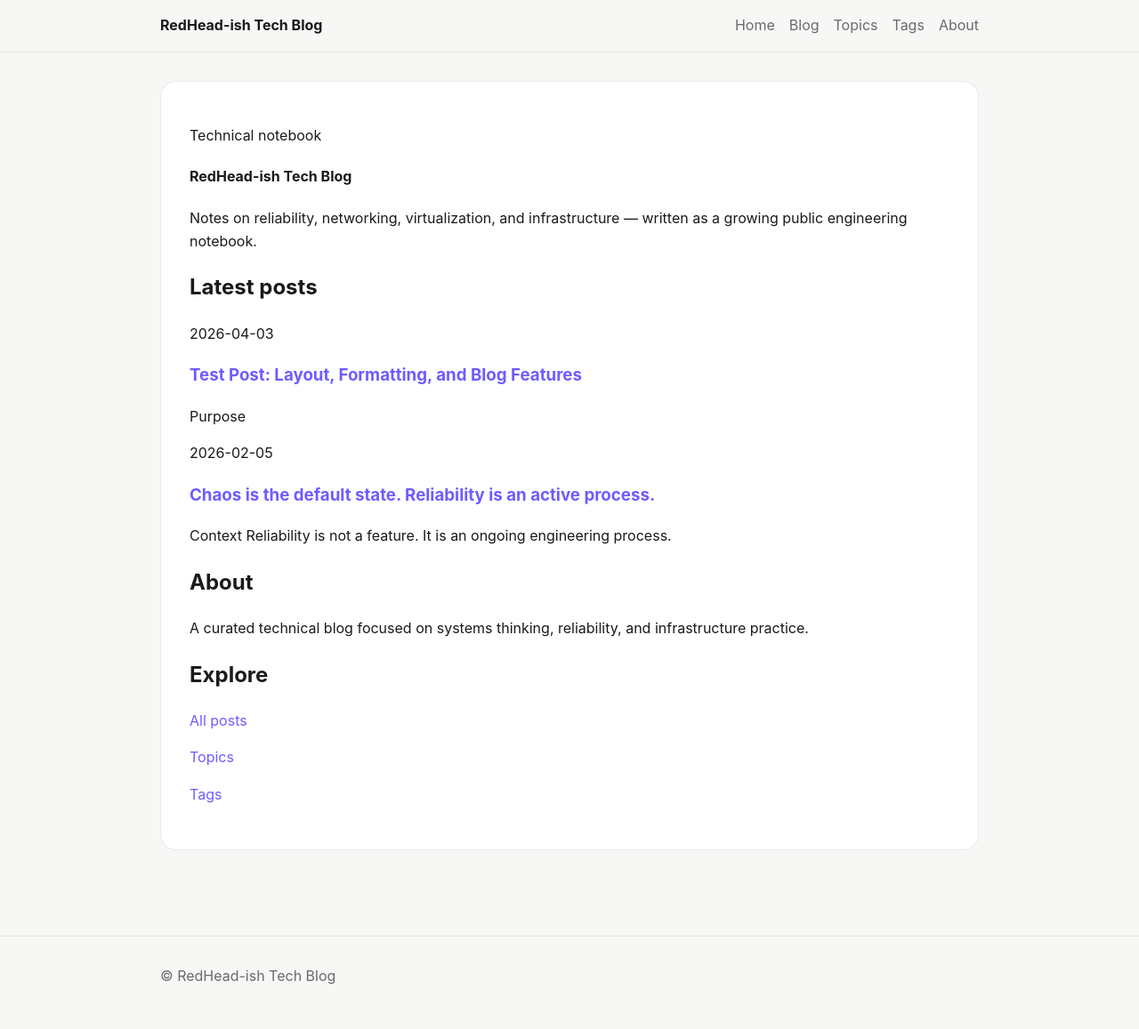
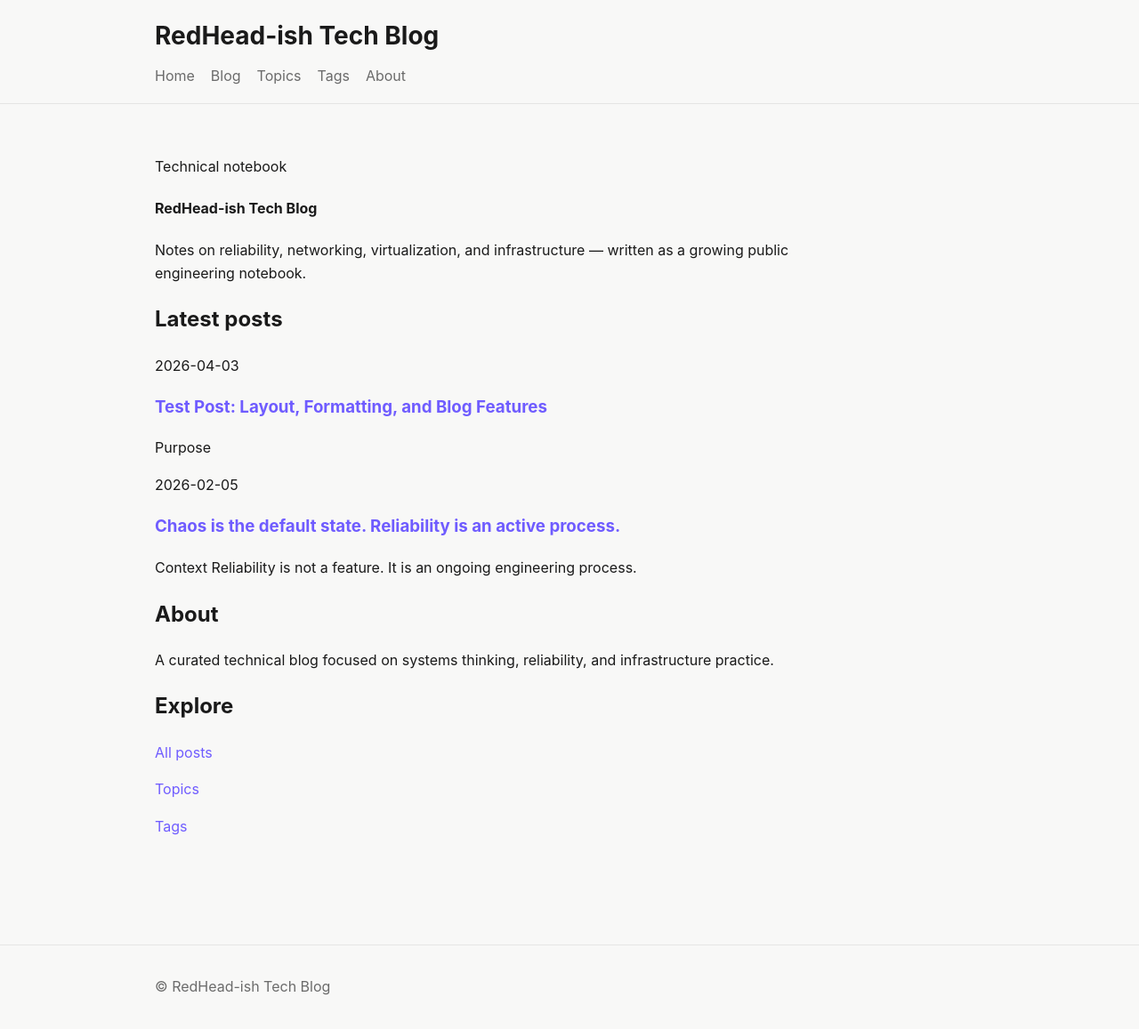
Before and after one commit to Redheadish/.github.io, a Jekyll site: the page built from index.md, in a window 1280 px wide. Shown: the whole page at 89% size. Built offline with Jekyll 4.4.1, drawn with Linux system fonts in a browser that asks for light colours.

Commit message:
Refactor CSS styles and variables for layout improvements
Updated various CSS variables and styles for improved layout and design consistency.

```diff
--- a/assets/css/base.css
+++ b/assets/css/base.css
@@ -1,8 +1,7 @@
 :root {
-  --bg: #f7f7f5;
-  --panel: #ffffff;
+  --bg: #f8f8f7;
   --text: #1a1a1a;
-  --muted: #6a6a6a;
+  --muted: #6b6b6b;
   --accent: #6f5cff;
   --border: rgba(0, 0, 0, 0.08);
 }
@@ -11,8 +10,12 @@
   box-sizing: border-box;
 }
 
+html, body {
+  margin: 0;
+  padding: 0;
+}
+
 body {
-  margin: 0;
   background: var(--bg);
   color: var(--text);
   font-family: Inter, system-ui, -apple-system, BlinkMacSystemFont, "Segoe UI", sans-serif;
@@ -30,32 +33,32 @@ a:hover {
 
 .site-header {
   border-bottom: 1px solid var(--border);
-  background: rgba(247, 247, 245, 0.96);
+  background: #f8f8f7;
 }
 
 .site-header-inner {
-  max-width: 960px;
+  max-width: 980px;
   margin: 0 auto;
-  padding: 1rem 1.25rem;
-  display: flex;
-  align-items: center;
-  justify-content: space-between;
-  gap: 1rem;
+  padding: 18px 24px;
 }
 
 .brand {
+  display: block;
+  font-size: 1.75rem;
   font-weight: 700;
   color: var(--text);
+  margin-bottom: 10px;
 }
 
 .nav {
   display: flex;
   flex-wrap: wrap;
-  gap: 1rem;
+  gap: 18px;
 }
 
 .nav a {
   color: var(--muted);
+  font-size: 1rem;
 }
 
 .nav a:hover {
@@ -63,49 +66,59 @@ a:hover {
 }
 
 .site-main {
-  max-width: 960px;
+  max-width: 980px;
   margin: 0 auto;
-  padding: 2rem 1.25rem 3rem;
+  padding: 40px 24px 56px;
 }
 
 .site-footer {
   border-top: 1px solid var(--border);
-  margin-top: 3rem;
+  margin-top: 48px;
 }
 
 .site-footer-inner {
-  max-width: 960px;
+  max-width: 980px;
   margin: 0 auto;
-  padding: 1rem 1.25rem;
+  padding: 18px 24px;
   color: var(--muted);
 }
 
 .page,
 .post {
-  background: var(--panel);
-  border: 1px solid var(--border);
-  border-radius: 18px;
-  padding: 2rem;
+  margin: 0;
 }
 
 .page-header h1,
 .post-header h1 {
-  margin-top: 0;
-  margin-bottom: 1rem;
-  font-size: 2.4rem;
-  line-height: 1.1;
+  margin: 0 0 18px;
+  font-size: 3rem;
+  line-height: 1.05;
+  color: var(--text);
+}
+
+.page-content,
+.post-content {
+  max-width: 760px;
 }
 
 .page-content p,
 .post-content p {
-  margin-bottom: 1rem;
+  margin: 0 0 16px;
 }
 
 .page-content ul,
 .page-content ol,
 .post-content ul,
 .post-content ol {
-  padding-left: 1.3rem;
+  padding-left: 22px;
+  margin: 0 0 16px;
+}
+
+.blog-item,
+.home-post-card {
+  max-width: 760px;
+  padding: 20px 0;
+  border-bottom: 1px solid var(--border);
 }
 
 .blog-date,
@@ -113,18 +126,20 @@ a:hover {
 .post-meta,
 .post-categories {
   color: var(--muted);
-  font-size: 0.92rem;
+  font-size: 0.95rem;
 }
 
-.home-post-card,
-.blog-item {
-  padding: 1rem 0;
-  border-bottom: 1px solid var(--border);
+.post-categories {
+  margin: 0 0 10px;
+}
+
+.post-meta {
+  margin: 0 0 22px;
 }
 
 blockquote {
-  margin: 1.2rem 0;
-  padding: 0.85rem 1rem;
+  margin: 22px 0;
+  padding: 12px 16px;
   border-left: 3px solid var(--accent);
   background: rgba(0, 0, 0, 0.03);
 }
@@ -139,7 +154,7 @@ code {
 
 pre {
   overflow-x: auto;
-  padding: 1rem;
+  padding: 16px;
   border-radius: 10px;
   background: rgba(0, 0, 0, 0.05);
   border: 1px solid var(--border);
@@ -152,7 +167,8 @@ pre code {
 }
 
 .related-posts {
-  margin-top: 2rem;
+  margin-top: 32px;
+  max-width: 760px;
 }
 
 .related-posts ul {
@@ -161,31 +177,31 @@ pre code {
 }
 
 .related-posts li {
-  margin-bottom: 0.4rem;
+  margin-bottom: 8px;
 }
 
 .comments {
-  margin-top: 2rem;
+  margin-top: 32px;
+  max-width: 760px;
 }
 
 hr {
   border: 0;
   border-top: 1px solid var(--border);
-  margin: 2rem 0;
+  margin: 32px 0;
 }
 
 @media (prefers-color-scheme: dark) {
   :root {
     --bg: #111216;
-    --panel: #1a1c22;
-    --text: #f1f1f1;
+    --text: #f2f2f2;
     --muted: #a7a7a7;
     --accent: #a391ff;
     --border: rgba(255, 255, 255, 0.12);
   }
 
   .site-header {
-    background: rgba(17, 18, 22, 0.96);
+    background: #111216;
   }
 
   blockquote {
@@ -202,22 +218,19 @@ hr {
 }
 
 @media (max-width: 700px) {
-  .site-header-inner {
-    flex-direction: column;
-    align-items: flex-start;
-  }
-
-  .page,
-  .post {
-    padding: 1.25rem;
+  .site-header-inner,
+  .site-main,
+  .site-footer-inner {
+    padding-left: 16px;
+    padding-right: 16px;
   }
 
   .page-header h1,
   .post-header h1 {
-    font-size: 2rem;
+    font-size: 2.2rem;
   }
 
-  .site-main {
-    padding: 1.25rem 1rem 2rem;
+  .nav {
+    gap: 12px;
   }
 }
```
